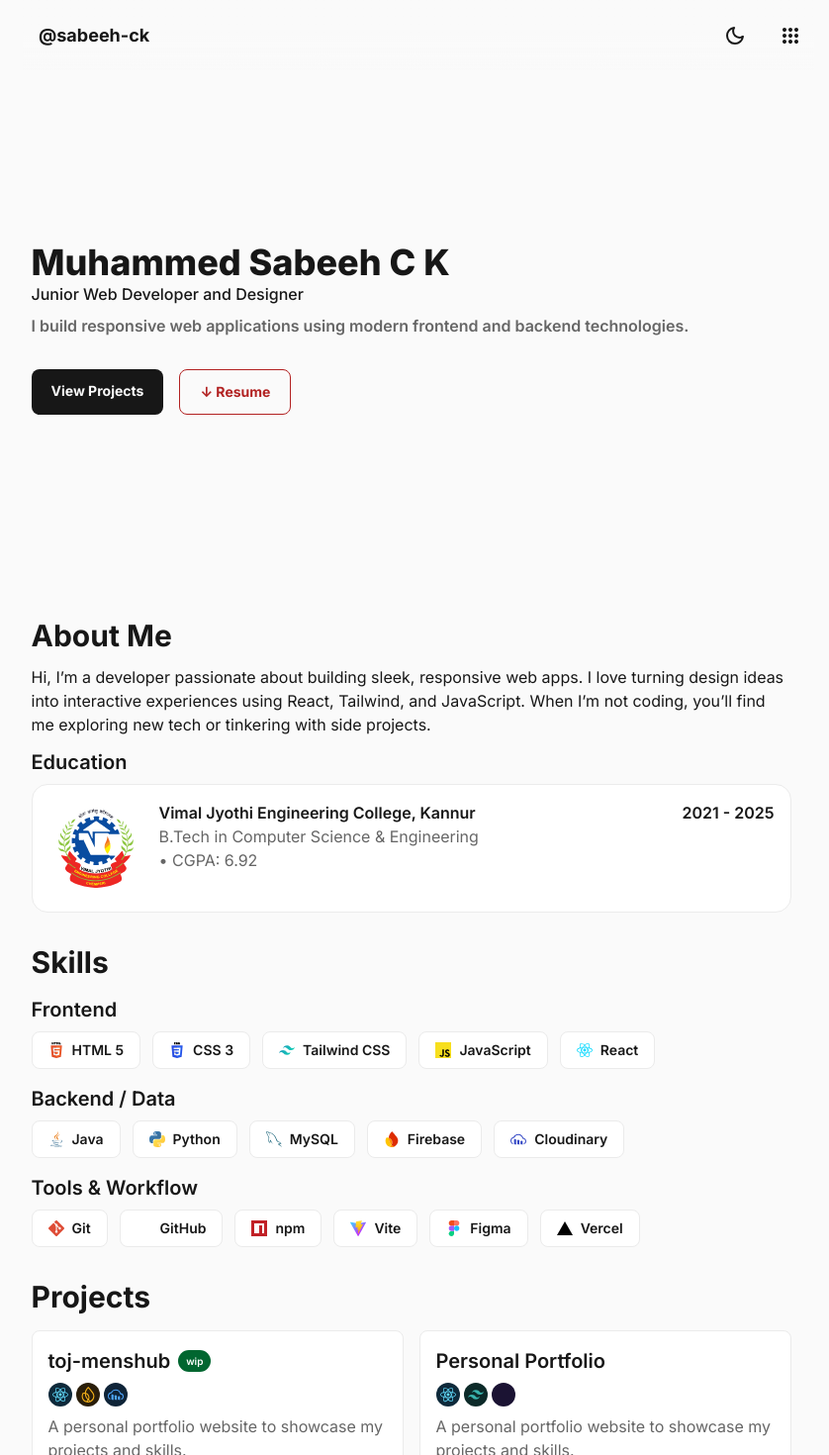
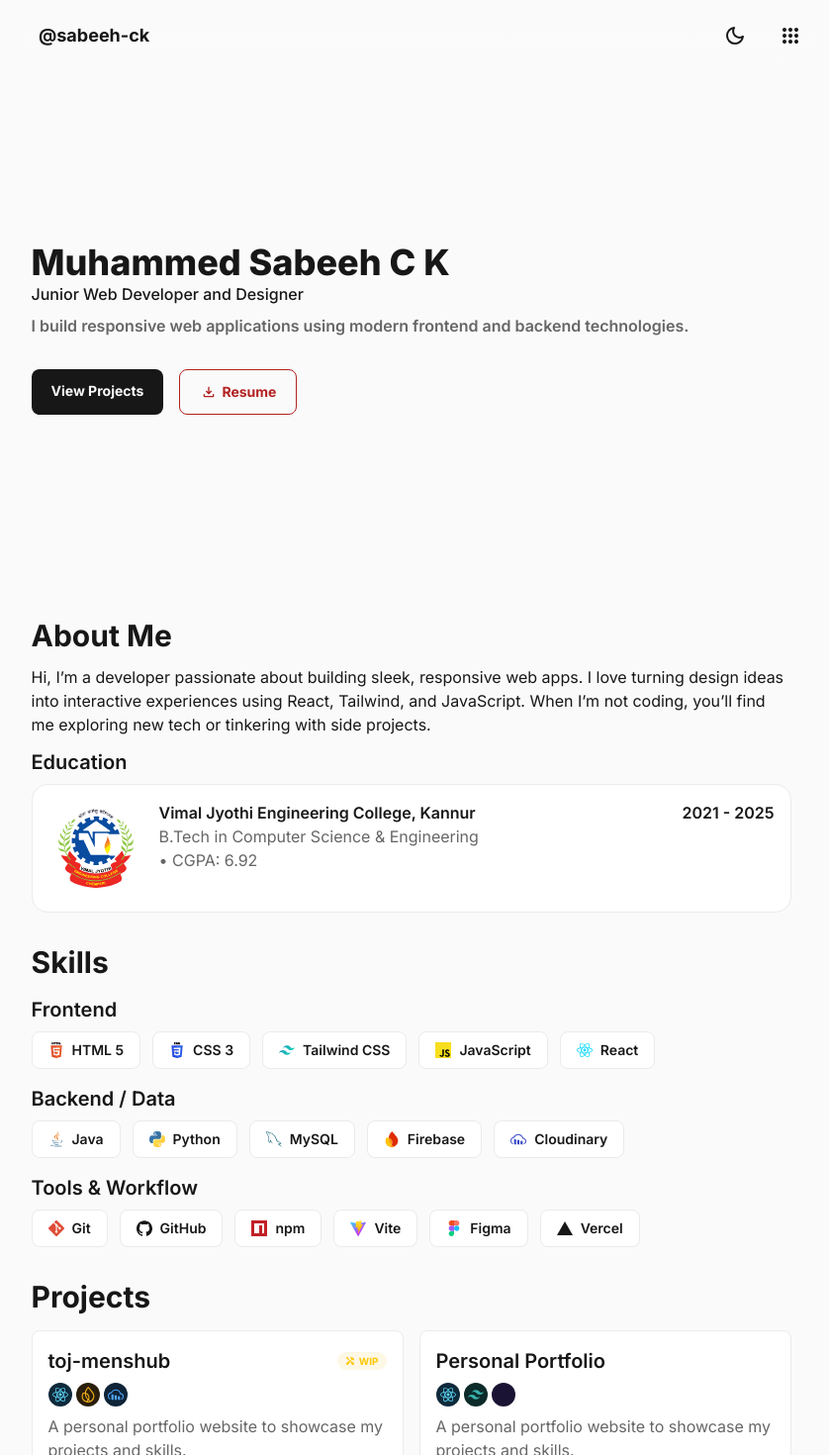
Before and after one commit to sabeeh-ck/my-portfolio, a React (Vite) app: page / in a window 1280 px wide. Shown: the top 1470 px of the page at 99% size, without its empty margins (217-1055 px from the left). Built offline with nearby package versions, Linux system fonts and the light colour scheme; some icons are missing.

Commit message:
Commit 12.1 minor tweaks on some icons

```diff
--- a/src/components/Header.jsx
+++ b/src/components/Header.jsx
@@ -80,8 +80,13 @@ export default function Header({ darkMode, setDarkMode }) {
                             </li>
                         ))}
                     </ul>
-                    <button className="bg-resume button text-bg p-2 text-sm font-semibold">
-                        ↓ Resume
+                    <button className="bg-resume button text-bg inline-flex items-center gap-1 p-2 text-sm font-semibold">
+                        <Icon
+                            height={18}
+                            width={18}
+                            icon="material-symbols:download-rounded"
+                        />
+                        Resume
                     </button>
                 </nav>
             </header>
--- a/src/components/Hero.jsx
+++ b/src/components/Hero.jsx
@@ -1,3 +1,5 @@
+import { Icon } from '@iconify/react'
+
 export default function Hero() {
     return (
         <section
@@ -19,8 +21,13 @@ export default function Hero() {
                 >
                     View Projects
                 </a>
-                <a className="border-resume button text-resume border p-2">
-                    ↓ Resume
+                <a className="border-resume button text-resume inline-flex items-center gap-1 border p-2">
+                    <Icon
+                        height={16}
+                        width={18}
+                        icon="material-symbols:download-rounded"
+                    />
+                    Resume
                 </a>
             </div>
         </section>
--- a/src/components/Project.jsx
+++ b/src/components/Project.jsx
@@ -2,21 +2,6 @@ import { Icon } from '@iconify/react'
 
 export default function Project({ project }) {
     const techs = {
-        html: {
-            name: 'html',
-            logo: '',
-            colour: ['text-[#F06529]', 'bg-[#4F1E0B]'],
-        },
-        css: {
-            name: 'css',
-            logo: '',
-            colour: ['text-[#3C99DC]', 'bg-[#152952]'],
-        },
-        javascript: {
-            name: 'javascript',
-            logo: '',
-            colour: ['text-[#F7DF1E]', 'bg-[#323330]'],
-        },
         tailwind: {
             name: 'tailwind',
             logo: 'simple-icons:tailwindcss',
@@ -47,11 +32,12 @@ export default function Project({ project }) {
     return (
         <article className="border-border bg-surface flex flex-col gap-2 rounded-lg border p-4">
             <div className="flex items-center gap-2">
-                <h3 className="flex items-center">
+                <h3 className="flex w-full items-center justify-between">
                     {project.title}
                     {project.status === 'wip' && (
-                        <span className="ml-2 rounded-full bg-green-800 px-2 py-1 text-[10px] text-white">
-                            wip
+                        <span className="inline-flex items-center gap-1 rounded-full bg-yellow-500/10 px-2 py-0.5 text-[10px] font-bold text-yellow-400">
+                            <Icon icon="material-symbols:handyman" />
+                            WIP
                         </span>
                     )}
                 </h3>
--- a/src/components/Skills.jsx
+++ b/src/components/Skills.jsx
@@ -18,11 +18,11 @@ export default function Skills() {
         ],
         tools: [
             { name: 'Git', icon: 'logos:git-icon' },
-            { name: 'GitHub', icon: 'bxl:github' },
+            { name: 'GitHub', icon: 'simple-icons:github' },
             { name: 'npm', icon: 'logos:npm-icon' },
             { name: 'Vite', icon: 'logos:vitejs' },
             { name: 'Figma', icon: 'logos:figma' },
-            { name: 'Vercel', icon: 'logos:vercel-icon' },
+            { name: 'Vercel', icon: 'simple-icons:vercel' },
         ],
     }
 
```
